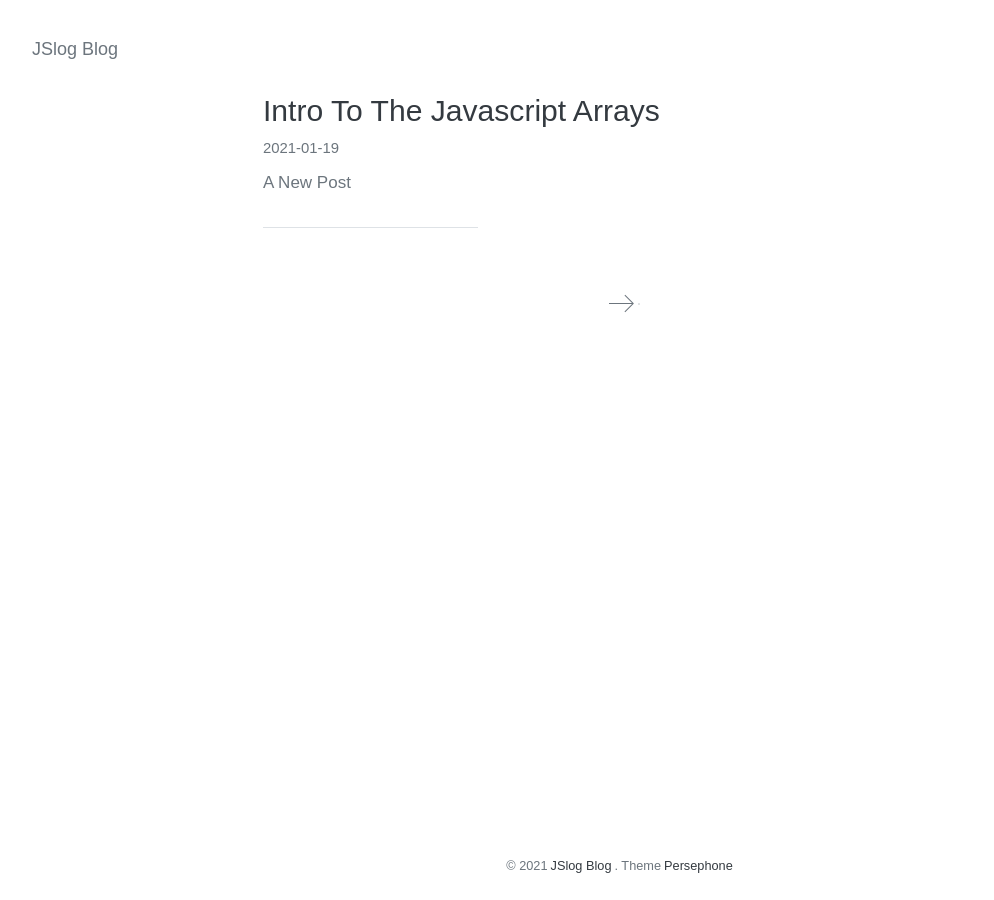
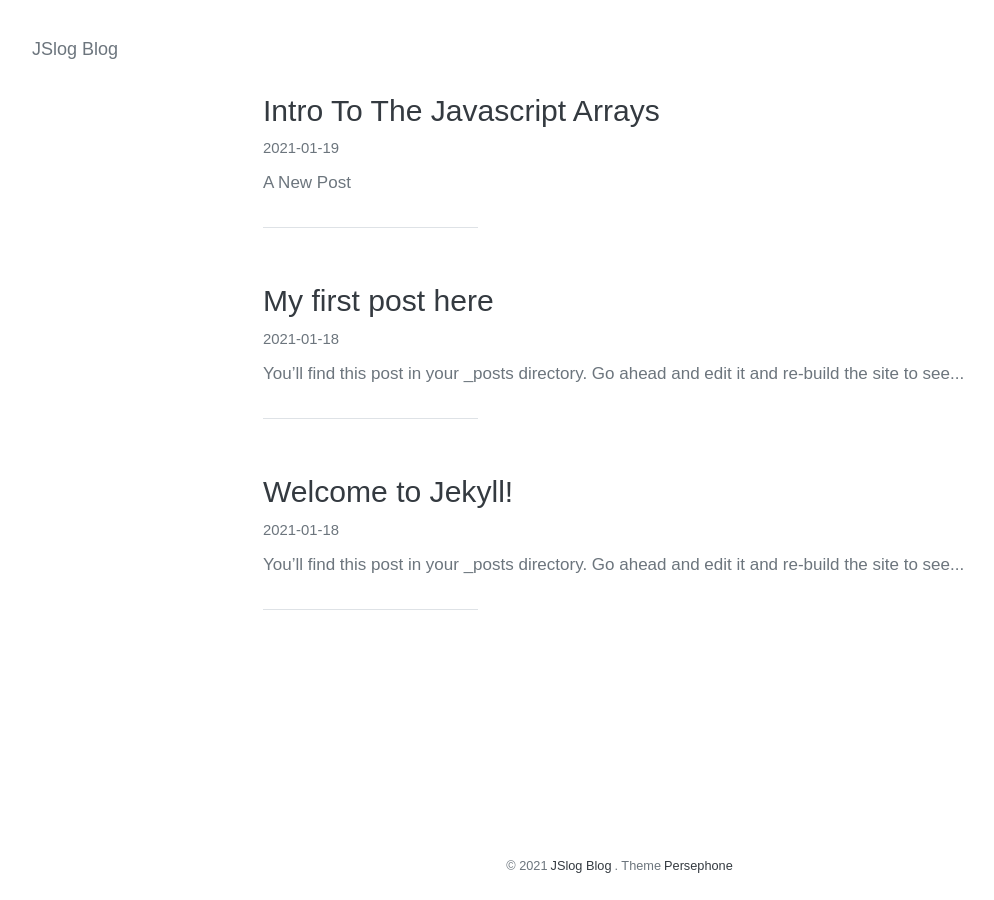
Before and after one commit to voldegao/blog, a Jekyll site: the page built from index.html, in a window 1280 px wide. Shown: the whole page, without its empty margins (19-1013 px from the left). Built offline with Jekyll 4.4.1, drawn with Linux system fonts in a browser that asks for light colours; the list of posts is cut into pages by our own code.

Commit message:
Update _config.yml

```diff
--- a/_config.yml
+++ b/_config.yml
@@ -27,7 +27,7 @@ url: "http://jslog.github.io/blog/" # the base hostname & protocol for your site
 twitter_username: jekyllrb
 github_username:  jekyll
 
-paginate: 1
+paginate: 3
 permalink: "/:year-:month-:day/:title"
 paginate_path: "/page:num/"
 # Build settings
```
